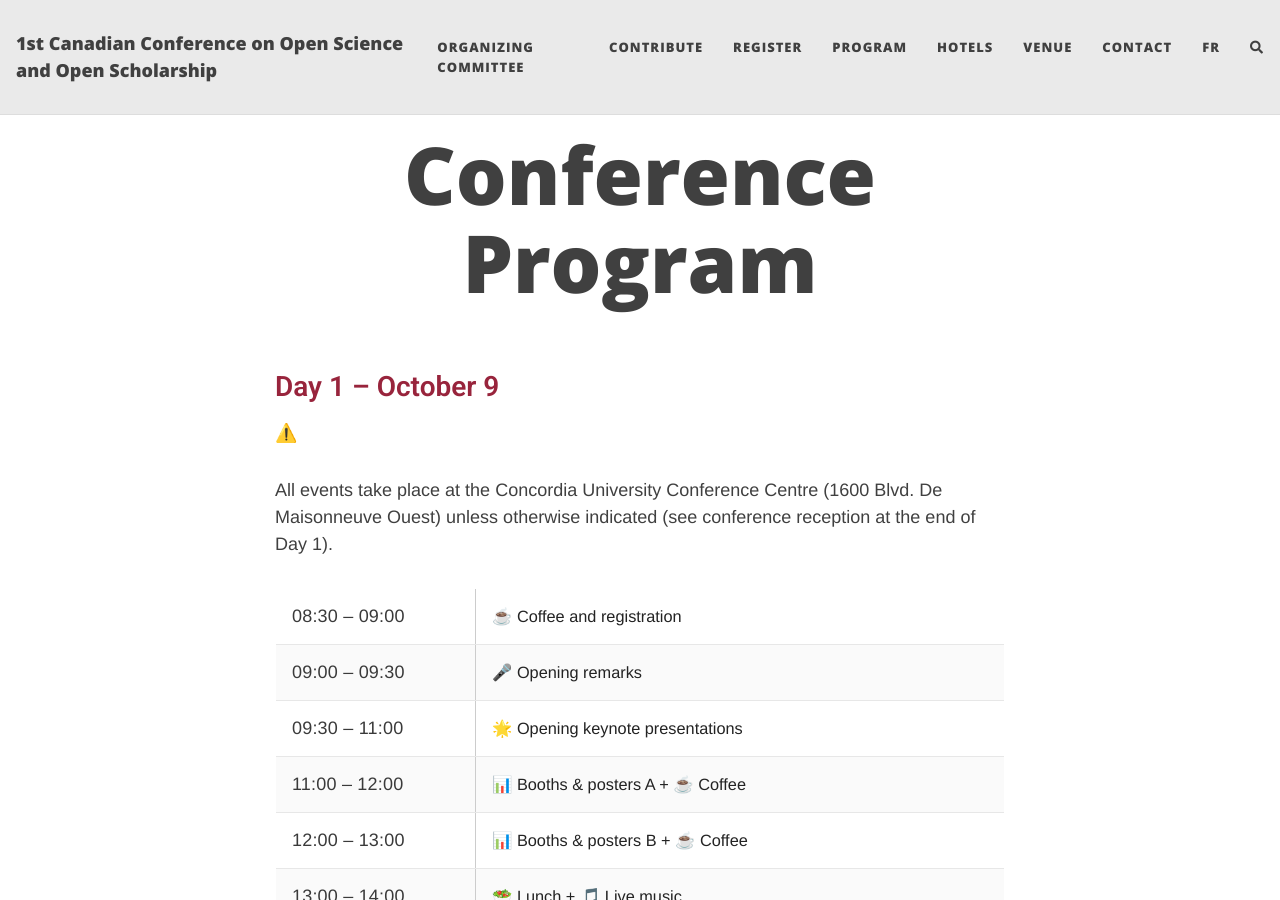
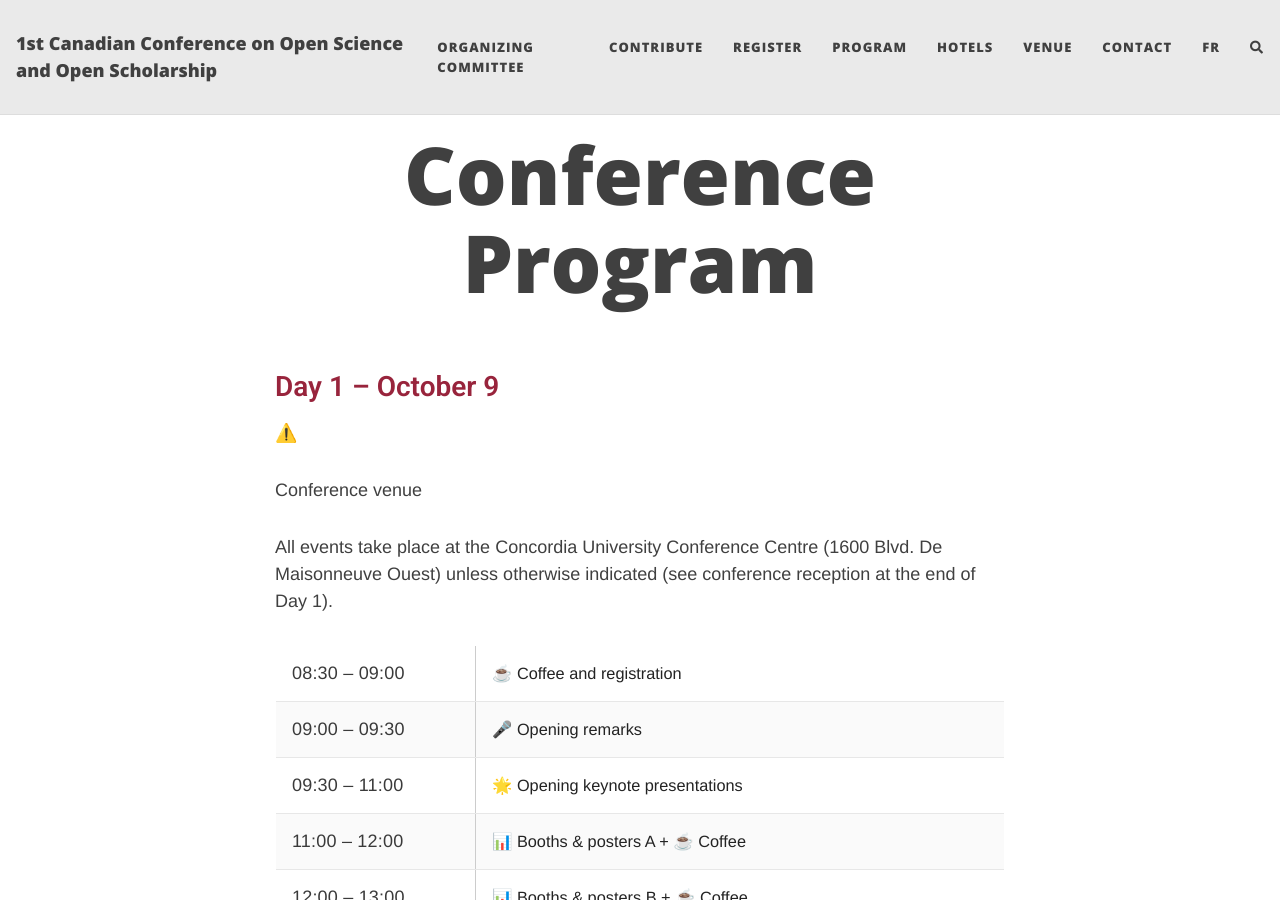
Before and after one commit to oscanada/oscanada.github.io, a Jekyll site: the page built from en/program.html, in a window 1280 px wide and 900 px high. Built offline with Jekyll 4.4.1, drawn with Linux system fonts in a browser that asks for light colours; nearby versions of some CDN libraries; comment, search, counter and statistics services are not loaded.

Commit message:
Update program.html

```diff
--- a/en/program.html
+++ b/en/program.html
@@ -128,6 +128,7 @@ cover-img:
 <div class="callout">
   <div class="callout__icon">⚠️</div>
   <div>
+    <p class="callout__title">Conference venue</p>
     <p class="callout__body">
       All events take place at the Concordia University Conference Centre (1600 Blvd. De Maisonneuve Ouest) unless otherwise indicated (see conference reception at the end of Day 1).
     </p>
```
Lines whose indentation alone changed are shown as unchanged.
